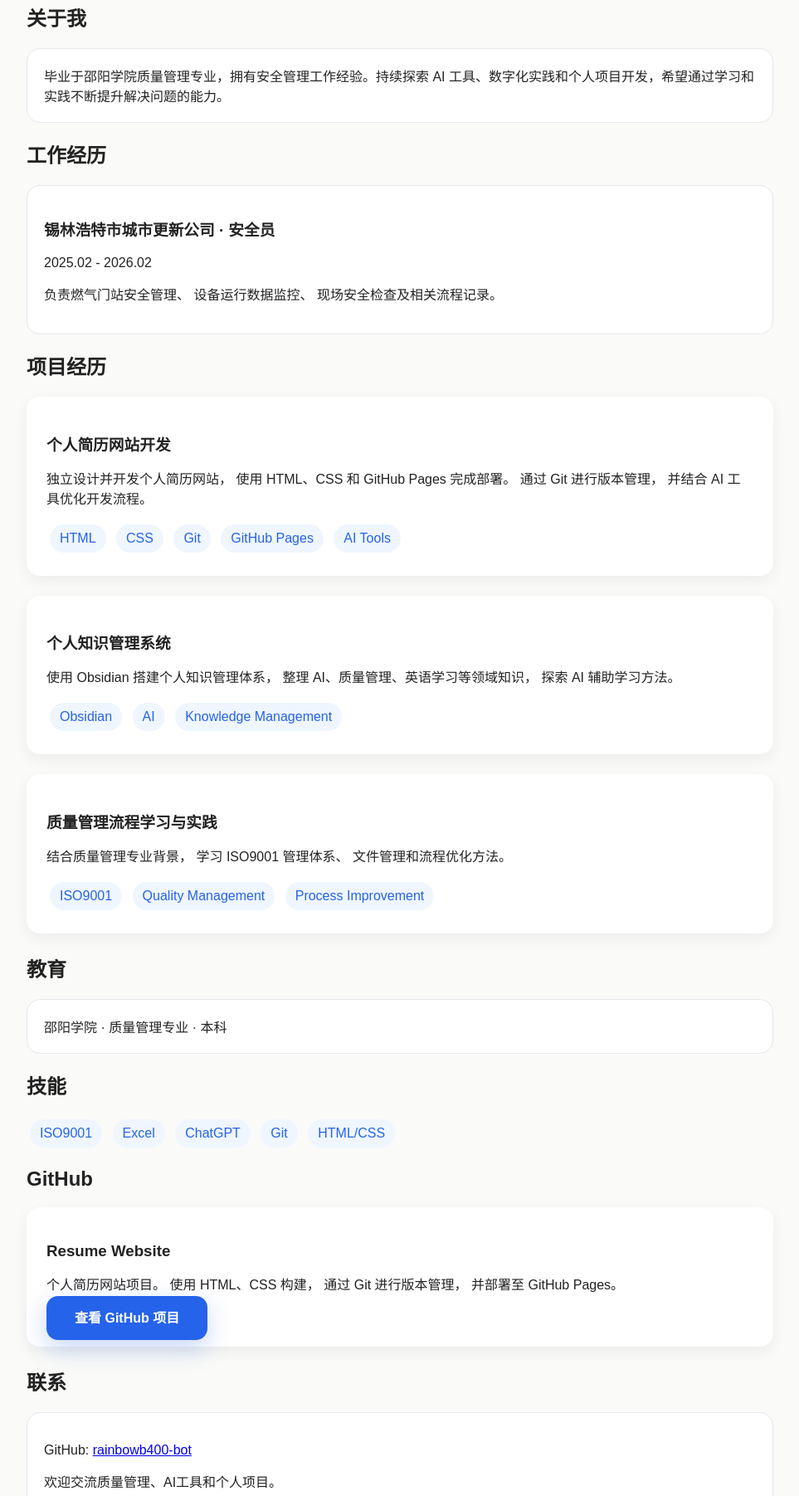
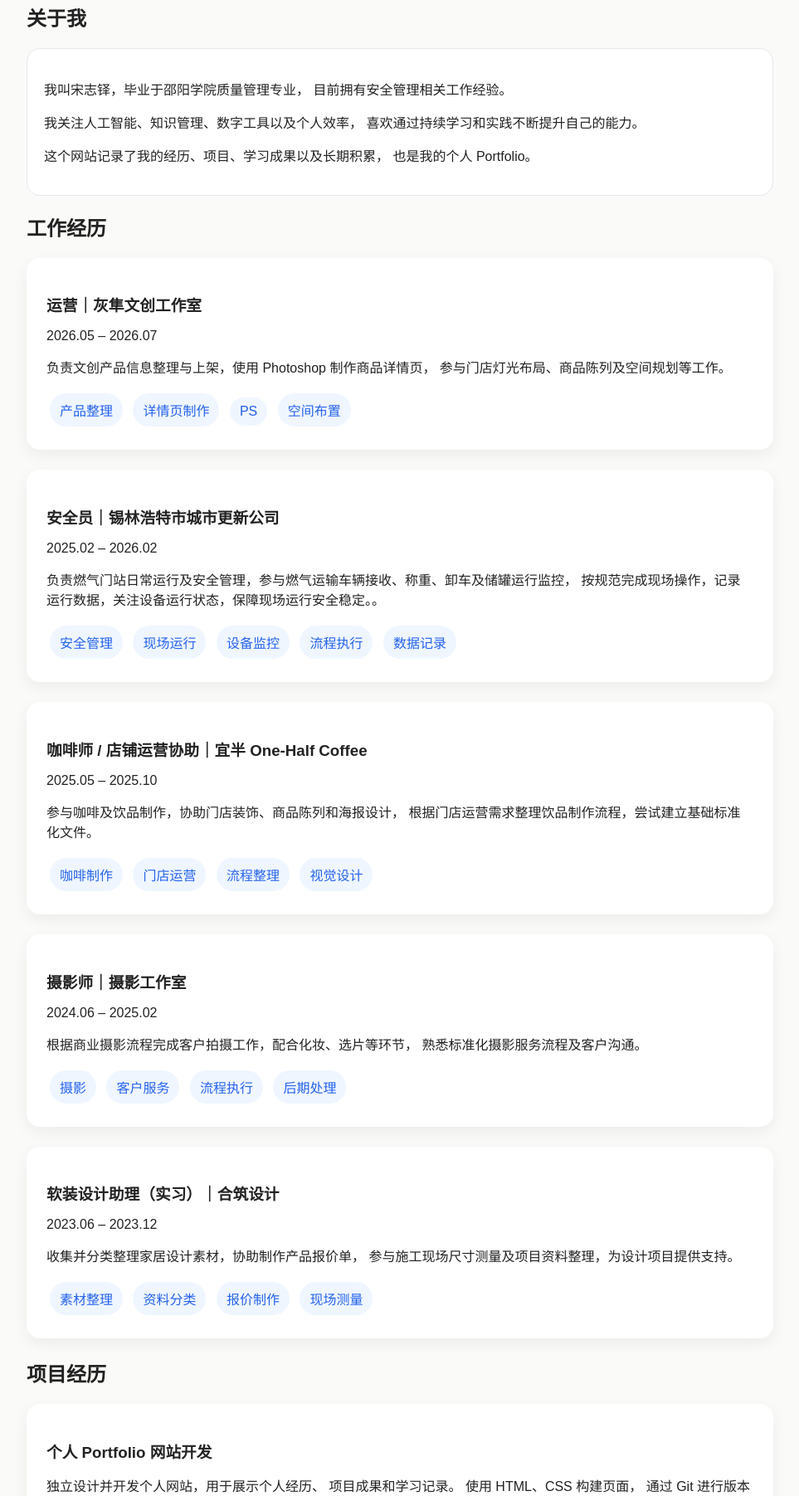
Before and after one commit to rainbowb400-bot/resume-website, a plain HTML site: page index.html in a window 1280 px wide. Shown: the part 997-2800 px from the top of the page at 83% size, without its empty margins (158-1121 px from the left). Drawn offline with Linux system fonts and the light colour scheme.

Commit message:
update portfolio content and personal information

```diff
--- a/index.html
+++ b/index.html
@@ -37,7 +37,7 @@
 
 
             <h1>
-                你好，我的朋友 👋<br>
+                你好!<br>
                 我是 <span>宋志铎</span>
             </h1>
 
@@ -81,9 +81,7 @@
 
 
     <div class="logo">
-
-        Resume<span>.</span>
-
+    Portfolio<span>.</span>
 </div>
 
 
@@ -96,14 +94,11 @@
 
     <a href="#projects">项目</a>
 
-        <a href="#edu">教育</a>
+    <a href="#skills">能力</a>
 
-        <a href="#skills">技能</a>
-
-        <a href="#github">GitHub</a>
+    <a href="#github">代码</a>
 
     <a href="#contact">联系</a>
-
 
 </div>
 
@@ -120,13 +115,24 @@
 
     <h2>关于我</h2>
 
-
     <div class="card">
 
-毕业于邵阳学院质量管理专业，拥有安全管理工作经验。持续探索 AI 工具、数字化实践和个人项目开发，希望通过学习和实践不断提升解决问题的能力。
+        <p>
+            我叫宋志铎，毕业于邵阳学院质量管理专业，
+            目前拥有安全管理相关工作经验。
+        </p>
+
+        <p>
+            我关注人工智能、知识管理、数字工具以及个人效率，
+            喜欢通过持续学习和实践不断提升自己的能力。
+        </p>
+
+        <p>
+            这个网站记录了我的经历、项目、学习成果以及长期积累，
+            也是我的个人 Portfolio。
+        </p>
 
     </div>
-
 
 </section>
 
@@ -136,34 +142,112 @@
 
 <section id="exp">
 
-
     <h2>工作经历</h2>
 
+    <div class="project-card">
 
-<div class="card">
+        <h3>运营｜灰隼文创工作室</h3>
 
-
-<h3>
-锡林浩特市城市更新公司 · 安全员
-</h3>
-
+        <p>2026.05 – 2026.07</p>
 
         <p>
-2025.02 - 2026.02
+            负责文创产品信息整理与上架，使用 Photoshop 制作商品详情页，
+            参与门店灯光布局、商品陈列及空间规划等工作。
         </p>
 
-
-<p>
-
-负责燃气门站安全管理、
-设备运行数据监控、
-现场安全检查及相关流程记录。
-
-</p>
-
+        <div class="chips">
+            <span>产品整理</span>
+            <span>详情页制作</span>
+            <span>PS</span>
+            <span>空间布置</span>
+        </div>
 
     </div>
 
+
+    <div class="project-card">
+
+        <h3>安全员｜锡林浩特市城市更新公司</h3>
+
+        <p>2025.02 – 2026.02</p>
+
+        <p>
+            负责燃气门站日常运行及安全管理，参与燃气运输车辆接收、称重、卸车及储罐运行监控，
+            按规范完成现场操作，记录运行数据，关注设备运行状态，保障现场运行安全稳定。。
+        </p>
+
+        <div class="chips">
+            <span>安全管理</span>
+            <span>现场运行</span>
+            <span>设备监控</span>
+            <span>流程执行</span>
+            <span>数据记录</span>
+        </div>
+
+    </div>
+
+
+    <div class="project-card">
+
+        <h3>咖啡师 / 店铺运营协助｜宜半 One-Half Coffee</h3>
+
+        <p>2025.05 – 2025.10</p>
+
+        <p>
+            参与咖啡及饮品制作，协助门店装饰、商品陈列和海报设计，
+            根据门店运营需求整理饮品制作流程，尝试建立基础标准化文件。
+        </p>
+
+        <div class="chips">
+            <span>咖啡制作</span>
+            <span>门店运营</span>
+            <span>流程整理</span>
+            <span>视觉设计</span>
+        </div>
+
+    </div>
+
+
+    <div class="project-card">
+
+        <h3>摄影师｜摄影工作室</h3>
+
+        <p>2024.06 – 2025.02</p>
+
+        <p>
+            根据商业摄影流程完成客户拍摄工作，配合化妆、选片等环节，
+            熟悉标准化摄影服务流程及客户沟通。
+        </p>
+
+        <div class="chips">
+            <span>摄影</span>
+            <span>客户服务</span>
+            <span>流程执行</span>
+            <span>后期处理</span>
+        </div>
+
+    </div>
+
+
+    <div class="project-card">
+
+        <h3>软装设计助理（实习）｜合筑设计</h3>
+
+        <p>2023.06 – 2023.12</p>
+
+        <p>
+            收集并分类整理家居设计素材，协助制作产品报价单，
+            参与施工现场尺寸测量及项目资料整理，为设计项目提供支持。
+        </p>
+
+        <div class="chips">
+            <span>素材整理</span>
+            <span>资料分类</span>
+            <span>报价制作</span>
+            <span>现场测量</span>
+        </div>
+
+    </div>
 
 </section>
 
@@ -173,116 +257,80 @@
 
 <section id="projects">
 
+    <h2>项目经历</h2>
 
-<h2>项目经历</h2>
+
+    <div class="project-card">
+
+        <h3>个人 Portfolio 网站开发</h3>
+
+        <p>
+            独立设计并开发个人网站，用于展示个人经历、
+            项目成果和学习记录。
+
+            使用 HTML、CSS 构建页面，
+            通过 Git 进行版本管理，并部署至 GitHub Pages。
+        </p>
+
+        <div class="chips">
+
+            <span>HTML</span>
+            <span>CSS</span>
+            <span>Git</span>
+            <span>GitHub Pages</span>
+            <span>AI Tools</span>
+
+        </div>
+
+    </div>
 
 
 
     <div class="project-card">
 
-
-<h3>
-个人简历网站开发
-</h3>
-
+        <h3>个人知识管理系统</h3>
 
         <p>
+            使用 Obsidian 搭建个人知识库，
+            整理人工智能、设计、阅读、英语学习等内容。
 
-独立设计并开发个人简历网站，
-使用 HTML、CSS 和 GitHub Pages 完成部署。
-
-通过 Git 进行版本管理，
-并结合 AI 工具优化开发流程。
-
+            通过结构化整理方式，
+            建立长期学习和信息管理体系。
         </p>
-
-
 
         <div class="chips">
 
-<span>HTML</span>
-
-<span>CSS</span>
-
-<span>Git</span>
-
-<span>GitHub Pages</span>
-
-<span>AI Tools</span>
+            <span>Obsidian</span>
+            <span>Knowledge Management</span>
+            <span>AI</span>
 
         </div>
-
 
     </div>
 
 
 
-
-
     <div class="project-card">
 
-
-<h3>
-个人知识管理系统
-</h3>
-
+        <h3>摄影作品整理项目</h3>
 
         <p>
+            持续记录个人摄影作品，
+            完成年度照片整理与作品归档。
 
-使用 Obsidian 搭建个人知识管理体系，
-整理 AI、质量管理、英语学习等领域知识，
-探索 AI 辅助学习方法。
-
+            通过摄影实践提升视觉观察、
+            构图和后期处理能力。
         </p>
-
 
         <div class="chips">
 
-<span>Obsidian</span>
-
-<span>AI</span>
-
-<span>Knowledge Management</span>
+            <span>Photography</span>
+            <span>Lightroom</span>
+            <span>Visual Design</span>
 
         </div>
 
-
     </div>
-
-
-
-
-
-<div class="project-card">
-
-
-<h3>
-质量管理流程学习与实践
-</h3>
-
-
-<p>
-
-结合质量管理专业背景，
-学习 ISO9001 管理体系、
-文件管理和流程优化方法。
-
-</p>
-
-
-<div class="chips">
-
-<span>ISO9001</span>
-
-<span>Quality Management</span>
-
-<span>Process Improvement</span>
-
-</div>
-
-
-</div>
-
 
 
 </section>
@@ -312,8 +360,49 @@
 
 <section id="skills">
 
+    <h2>技能</h2>
 
-<h2>技能</h2>
+    <div class="project-card">
+
+        <h3>数字工具</h3>
+
+        <div class="chips">
+            <span>ChatGPT</span>
+            <span>Git</span>
+            <span>GitHub</span>
+            <span>Obsidian</span>
+            <span>VS Code</span>
+        </div>
+
+    </div>
+
+
+    <div class="project-card">
+
+        <h3>办公能力</h3>
+
+        <div class="chips">
+            <span>Excel</span>
+            <span>Word</span>
+            <span>PowerPoint</span>
+        </div>
+
+    </div>
+
+
+    <div class="project-card">
+
+        <h3>基础开发</h3>
+
+        <div class="chips">
+            <span>HTML5</span>
+            <span>CSS3</span>
+            <span>GitHub Pages</span>
+        </div>
+
+    </div>
+
+</section>
 
 
 <div class="chips">
@@ -342,39 +431,44 @@
 
 <section id="github">
 
-
     <h2>GitHub</h2>
-
 
 
     <div class="project-card">
 
-
-<h3>
-Resume Website
-</h3>
+        <h3>Resume Website</h3>
 
 
         <p>
+            个人 Portfolio 网站项目。
 
-个人简历网站项目。
-
-使用 HTML、CSS 构建，
-通过 Git 进行版本管理，
-并部署至 GitHub Pages。
-
+            从页面设计、HTML/CSS 编写、
+            响应式布局到 GitHub Pages 部署，
+            使用 Git 进行版本管理和持续迭代。
         </p>
 
 
+        <div class="chips">
 
-<a class="primary-btn"
+            <span>HTML</span>
+            <span>CSS</span>
+            <span>Git</span>
+            <span>GitHub Pages</span>
+
+        </div>
+
+
+        <br>
+
+
+        <a
+        class="primary-btn"
         href="https://github.com/rainbowb400-bot/resume-website"
         target="_blank">
 
-查看 GitHub 项目
+            查看源码
 
         </a>
-
 
 
     </div>
@@ -390,15 +484,36 @@ target="_blank">
 <section id="contact">
 
 
+<section id="contact">
+
     <h2>联系</h2>
-
 
     <div class="card">
 
+        <p>
+            如果你对我的项目、学习方向或创作内容感兴趣，
+            欢迎交流。
+        </p>
+
 
         <p>
-GitHub:
-<a href="https://github.com/rainbowb400-bot"
+            手机：<br>
+            139-4879-8296
+            <br>
+            191-1822-3137
+        </p>
+
+
+        <p>
+            Wechat：
+            qtsj-793
+        </p>
+
+
+        <p>
+            GitHub：
+            <a
+            href="https://github.com/rainbowb400-bot"
             target="_blank">
 
             rainbowb400-bot
@@ -407,13 +522,7 @@ rainbowb400-bot
         </p>
 
 
-<p>
-欢迎交流质量管理、AI工具和个人项目。
-</p>
-
-
     </div>
-
 
 </section>
 
```
Lines whose indentation alone changed are shown as unchanged.
